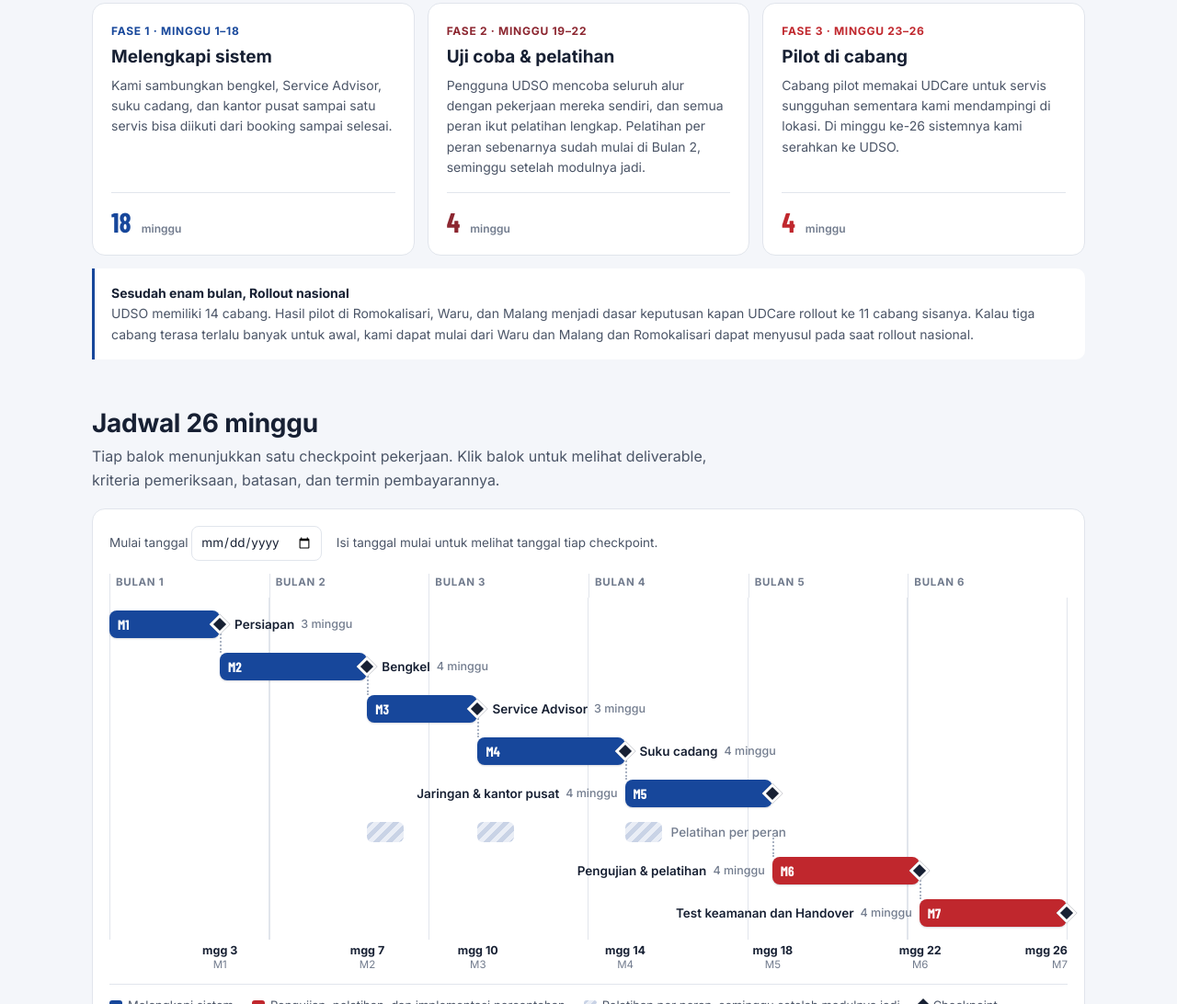
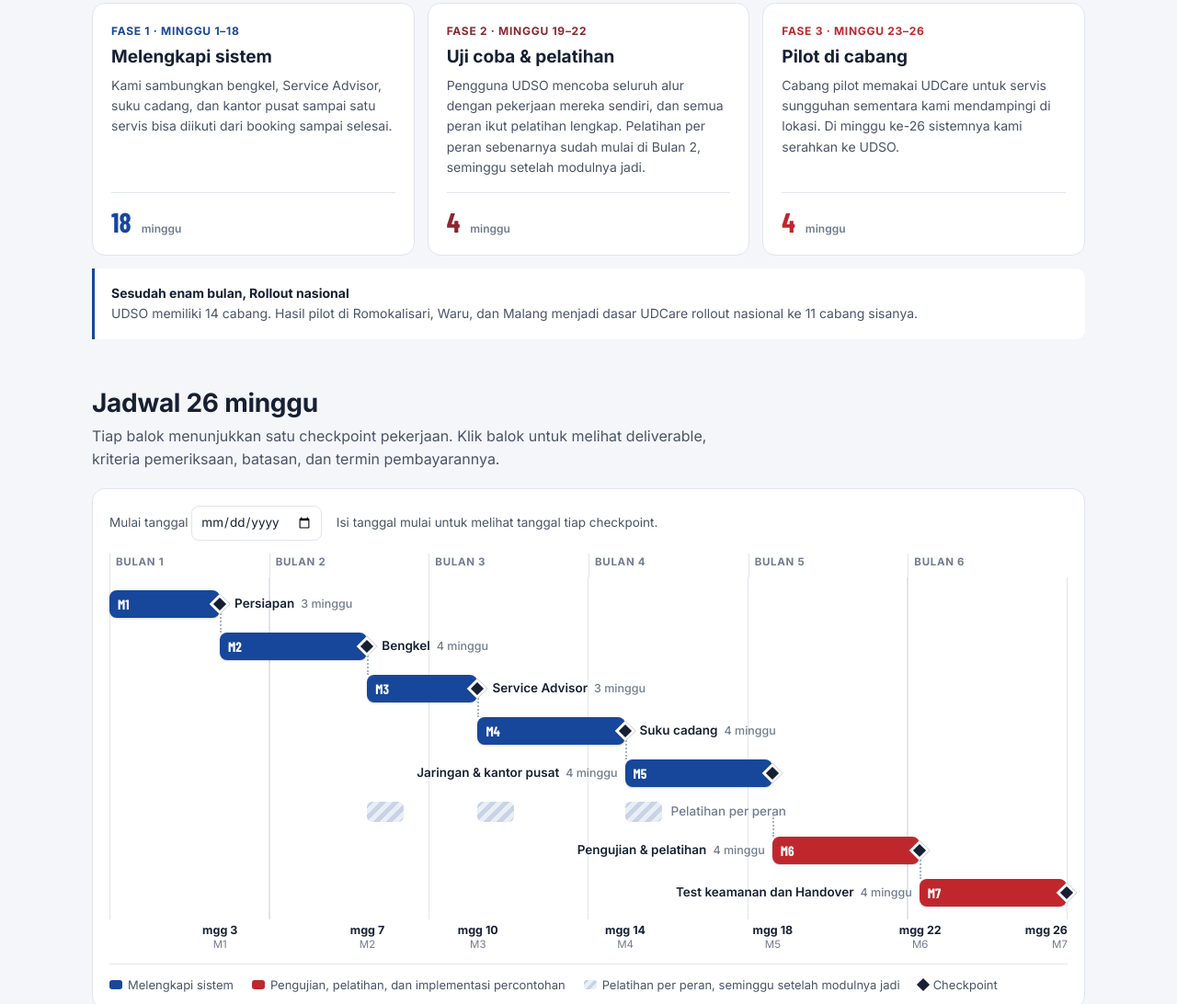
Before and after one commit to CheeseBurrrrger/UDCareMilestone, a plain HTML site: page index.html in a window 1280 px wide. Shown: the part 873-1965 px from the top of the page at 92% size. Drawn offline with nearby package versions, Linux system fonts and the light colour scheme.

Commit message:
fix several wording

```diff
--- a/index.html
+++ b/index.html
@@ -208,7 +208,7 @@ footer img{height:84px;width:auto}
     </article>
   </div>
   <div class="future"><b>Sesudah enam bulan, Rollout nasional</b><br>
-    UDSO memiliki 14 cabang. Hasil pilot di Romokalisari, Waru, dan Malang menjadi dasar keputusan kapan UDCare rollout ke 11 cabang sisanya. Kalau tiga cabang terasa terlalu banyak untuk awal, kami dapat mulai dari Waru dan Malang dan Romokalisari dapat menyusul pada saat rollout nasional.</div>
+    UDSO memiliki 14 cabang. Hasil pilot di Romokalisari, Waru, dan Malang menjadi dasar UDCare rollout nasional ke 11 cabang sisanya.</div>
 </section>
 
 <section id="jadwal">
```
